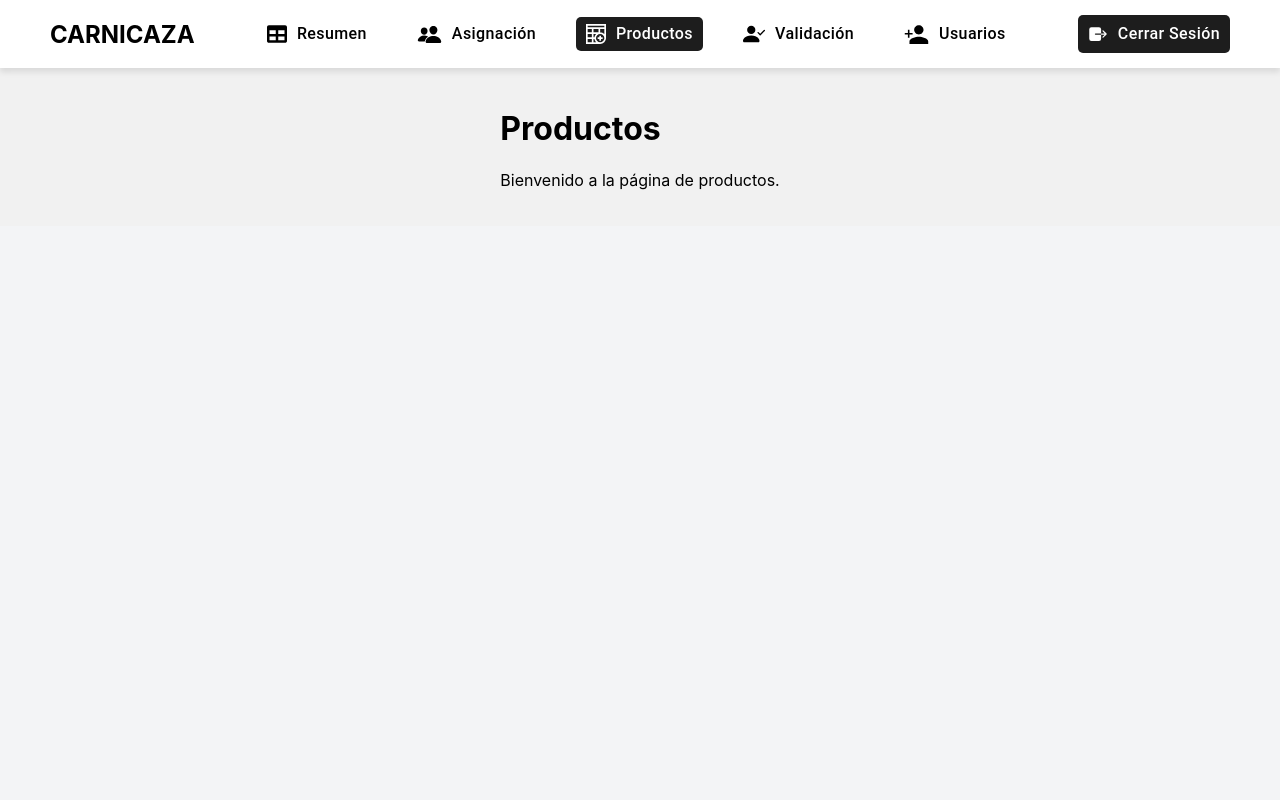
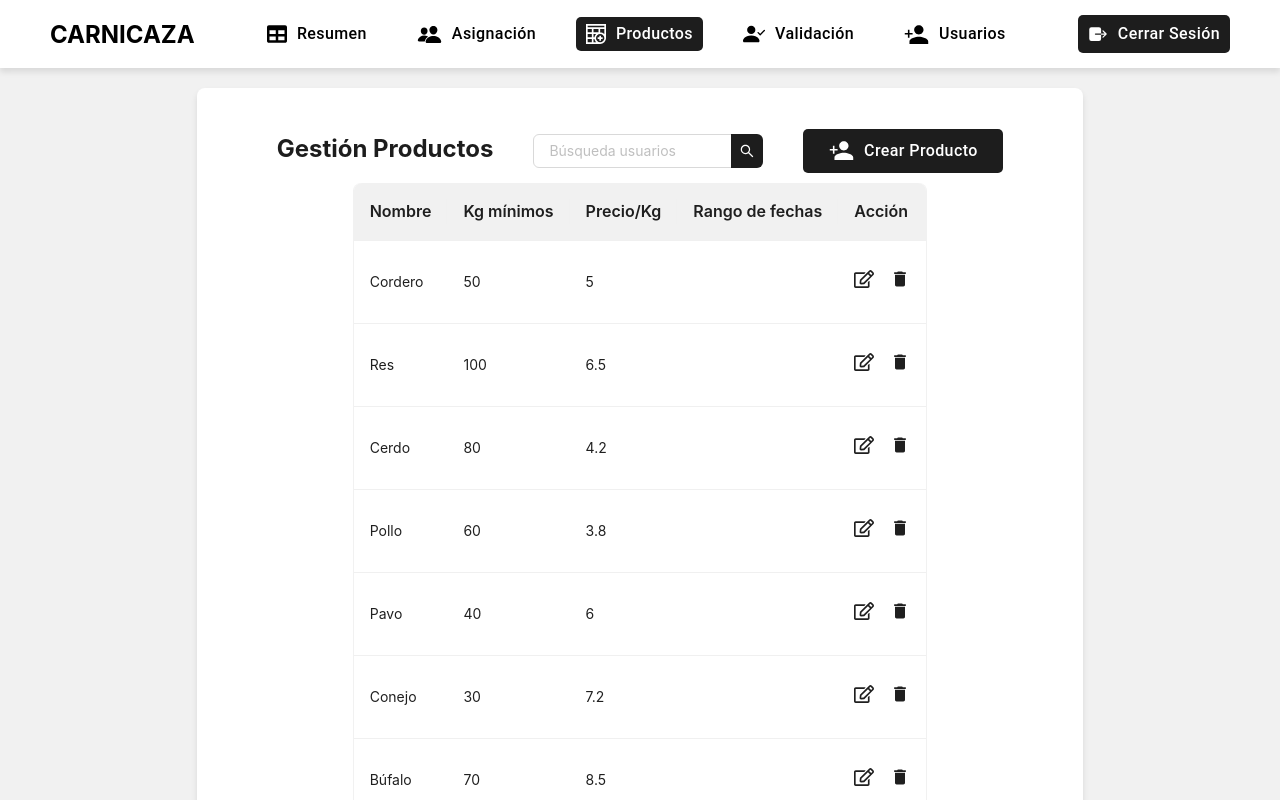
Before and after one commit to Laraa11/web_carnica, a React (Create React App) app: page / in a window 1280 px wide. Both pictures are taken after a click on the button "Productos". Shown: the top 800 px of the page. Built offline with nearby package versions, Linux system fonts and the light colour scheme.

Commit message:
página productos comenzada

```diff
--- a/package.json
+++ b/package.json
@@ -8,6 +8,7 @@
     "@mui/material": "6.4.0",
     "antd": "5.24.3",
     "cra-template": "1.2.0",
+    "dayjs": "1.11.13",
     "react": "19.0.0",
     "react-dom": "19.0.0",
     "react-icons": "5.4.0",
--- /dev/null
+++ b/src/Pages/productos/components/modalEditProduct.jsx
@@ -0,0 +1,27 @@
+import {
+  CrudInput,
+  CustomModal,
+  ContainerVertical,
+} from '../../general-styles';
+
+const ModalEditProduct = ({ modalEditProductVisible, setModalEditProductVisible, selectedProduct }) => {
+
+  return (
+    <CustomModal
+      title="Edición de producto"
+      open={modalEditProductVisible}
+      onOk={() => setModalEditProductVisible(false)}
+      onCancel={() => setModalEditProductVisible(false)}
+      okText="Crear"
+      cancelText="Cancelar"
+    >
+      <ContainerVertical>
+        <CrudInput value={selectedProduct.name} />
+        <CrudInput label="Kilogramos mínimos" value={selectedProduct.minkg}/>
+        <CrudInput label="Precio" value={selectedProduct.prize}/>
+      </ContainerVertical>
+    </CustomModal>
+  );
+};
+
+export default ModalEditProduct;
--- /dev/null
+++ b/src/Pages/productos/components/modalNewProduct.jsx
@@ -0,0 +1,23 @@
+import { CrudInput, CustomModal, ContainerVertical } from '../../general-styles';
+
+const ModalNewProduct = ({ modalNewProductVisible, setModalNewProductVisible }) => {
+
+  return (
+    <CustomModal
+      title="Crear de producto"
+      open={modalNewProductVisible}
+      onOk={() => setModalNewProductVisible(false)}
+      onCancel={() => setModalNewProductVisible(false)}
+      okText="Crear"
+      cancelText="Cancelar"
+    >
+      <ContainerVertical>
+        <CrudInput placeholder="Nombre" />
+        <CrudInput placeholder="Kilogramos mínimos" />
+        <CrudInput placeholder="Precio" />
+      </ContainerVertical>
+
+    </CustomModal>
+      );
+};
+export default ModalNewProduct;
--- a/src/Pages/productos/index-productos.jsx
+++ b/src/Pages/productos/index-productos.jsx
@@ -1,12 +1,58 @@
-import React from 'react';
+import React, { useState } from 'react';
+import { ContainerHorizontal, CrudButton, DefaultTable, PageContainer, PageTitle, SearchInput, StyledLabel } from '../general-styles';
+import { IoMdPersonAdd } from 'react-icons/io';
+import { productsList } from './utils/data';
+import { columns } from './utils/columns';
+import ModalNewProduct from './components/modalNewProduct';
+import ModalEditProduct from './components/modalEditProduct';
 
 const ProductosPage = () => {
+  const [modalNewProductVisible, setModalNewProductVisible] = useState(false);
+  const [modalEditProductVisible, setModalEditProductVisible] = useState(false);
+  const [searchProduct, setSearchProduct] = useState('');
+  const [selectedProduct, setSelectedProduct] = useState('');
+
+  const handleEdit = (record) => {
+    console.log("Editar:", record);
+    setModalEditProductVisible(true);
+    setSelectedProduct(record);
+  };
+
+  const handleDelete = (record) => {
+    console.log("Delete:", record);
+  };
+
+  const handleSearch = (e) => {
+    setSearchProduct(e.target.value.toLowerCase());
+  }
+
+  const filteredProducts = productsList.filter(product =>
+    product.name.toLowerCase().includes(searchProduct)
+  );
+
+
   return (
-    <div>
-      <h1>Productos</h1>
-      <p>Bienvenido a la página de productos.</p>
-    </div>
+    <PageContainer>
+      <ContainerHorizontal>
+        <PageTitle>Gestión Productos</PageTitle>
+        <SearchInput
+          placeholder="Búsqueda usuarios"
+          value={searchProduct}
+          onChange={handleSearch}
+        />
+        <CrudButton
+          onClick={() => setModalNewProductVisible(true)}>
+          <StyledLabel>
+            <IoMdPersonAdd style={{ fontSize: "25px" }} />
+            Crear Producto
+          </StyledLabel>
+        </CrudButton>
+      </ContainerHorizontal>
+      <DefaultTable columns={columns({ handleEdit, handleDelete })} dataSource={filteredProducts} />
+      <ModalNewProduct modalNewProductVisible={modalNewProductVisible} setModalNewProductVisible={setModalNewProductVisible} />
+      <ModalEditProduct modalEditProductVisible={modalEditProductVisible} setModalEditProductVisible={setModalEditProductVisible} selectedProduct={selectedProduct} />
+    </PageContainer>
   );
-};
+}
 
 export default ProductosPage;
--- /dev/null
+++ b/src/Pages/productos/utils/columns.js
@@ -0,0 +1,53 @@
+import { Popconfirm, Space } from 'antd';
+import dayjs from 'dayjs';
+import { FaRegEdit } from "react-icons/fa";
+import { MdDelete } from "react-icons/md";
+
+export const columns = ({ handleEdit, handleDelete}) => [
+  {
+    title: 'Nombre',
+    dataIndex: 'name',
+    key: 'name',
+    render: (text) => <p>{text}</p>,
+  },
+  {
+    title: 'Kg mínimos',
+    dataIndex: 'minkg',
+    key: 'minkg',
+    render: (text) => <p>{text}</p>,
+  },
+  {
+    title: 'Precio/Kg',
+    key: 'prize',
+    dataIndex: 'prize',
+    render:(text) => <p>{text}</p>,
+  },
+  {
+    title: 'Rango de fechas',
+    key: 'rageDate',
+    dataIndex: 'rageDate',
+    render:(_, record) => {
+      <p>{dayjs(record.initialDate).format('DD MMM YYYY')} - {dayjs(record.endDate).format('DD MMM YYYY')}</p>
+    }
+  },
+  {
+    title: 'Acción',
+    key: 'action',
+    render: (_, record) => (
+      <Space size="middle">
+        <FaRegEdit
+          style={{ fontSize: '20px' }}
+          onClick={() => handleEdit(record)} />
+        <Popconfirm
+          okText={"Sí"}
+          cancelText={"No"}
+          title={"¿Seguro que quiere borrar el producto?"}
+          onConfirm={() => handleDelete(record)}>
+          <MdDelete
+            style={{ fontSize: '20px' }}
+          />
+        </Popconfirm>
+      </Space>
+    ),
+  },
+];
--- /dev/null
+++ b/src/Pages/productos/utils/data.js
@@ -0,0 +1,90 @@
+export const productsList = [
+  {
+    key: '1',
+    name: 'Cordero',
+    minkg: 50,
+    prize: 5,
+    initialDate: '2023-10-01',
+    endDate: '2023-10-31',
+  },
+  {
+    key: '2',
+    name: 'Res',
+    minkg: 100,
+    prize: 6.5,
+    initialDate: '2023-11-01',
+    endDate: '2023-11-30',
+  },
+  {
+    key: '3',
+    name: 'Cerdo',
+    minkg: 80,
+    prize: 4.2,
+    initialDate: '2023-09-01',
+    endDate: '2023-09-30',
+  },
+  {
+    key: '4',
+    name: 'Pollo',
+    minkg: 60,
+    prize: 3.8,
+    initialDate: '2023-12-01',
+    endDate: '2023-12-31',
+  },
+  {
+    key: '5',
+    name: 'Pavo',
+    minkg: 40,
+    prize: 6.0,
+    initialDate: '2023-11-15',
+    endDate: '2023-12-15',
+  },
+  {
+    key: '6',
+    name: 'Conejo',
+    minkg: 30,
+    prize: 7.2,
+    initialDate: '2023-08-01',
+    endDate: '2023-08-31',
+  },
+  {
+    key: '7',
+    name: 'Búfalo',
+    minkg: 70,
+    prize: 8.5,
+    initialDate: '2024-01-01',
+    endDate: '2024-01-31',
+  },
+  {
+    key: '8',
+    name: 'Cabrito',
+    minkg: 45,
+    prize: 5.5,
+    initialDate: '2023-07-01',
+    endDate: '2023-07-31',
+  },
+  {
+    key: '9',
+    name: 'Pato',
+    minkg: 35,
+    prize: 6.8,
+    initialDate: '2024-02-01',
+    endDate: '2024-02-28',
+  },
+  {
+    key: '10',
+    name: 'Jabalí',
+    minkg: 25,
+    prize: 9.0,
+    initialDate: '2023-06-01',
+    endDate: '2023-06-30',
+  },
+  {
+    key: '11',
+    name: 'Cordero',
+    minkg: 50,
+    prize: 5,
+    initialDate: '2024-10-01',
+    endDate: '2024-10-31',
+  },
+];
--- a/src/Pages/usuarios/index-usuarios.jsx
+++ b/src/Pages/usuarios/index-usuarios.jsx
@@ -35,7 +35,7 @@ const UsuariosPage = () => {
   return (
     <PageContainer>
       <ContainerHorizontal>
-        <PageTitle>Alta usuarios</PageTitle>
+        <PageTitle>Gestión usuarios</PageTitle>
         <SearchInput
           placeholder="Búsqueda usuarios"
           value={searchUser}
```
Also changed, not shown: 1 other file (tests, documents, lock files or other folders).
